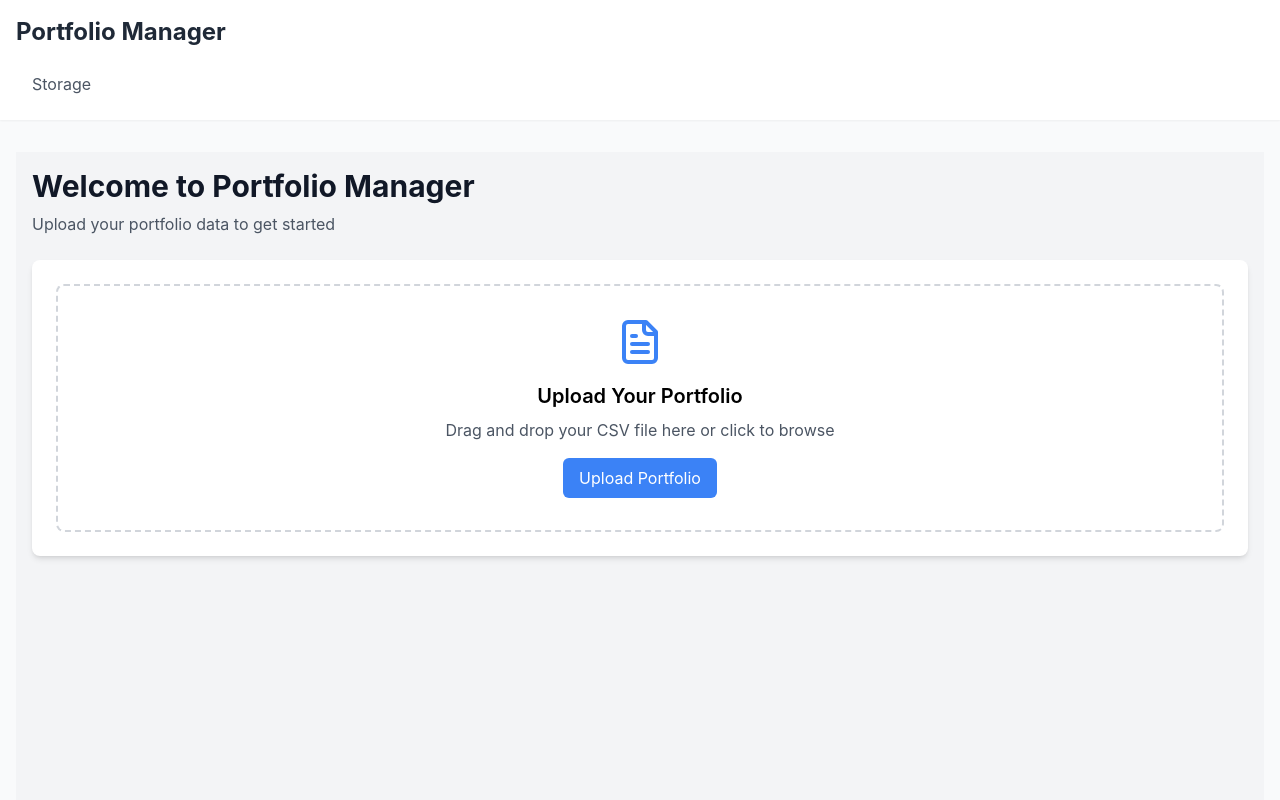
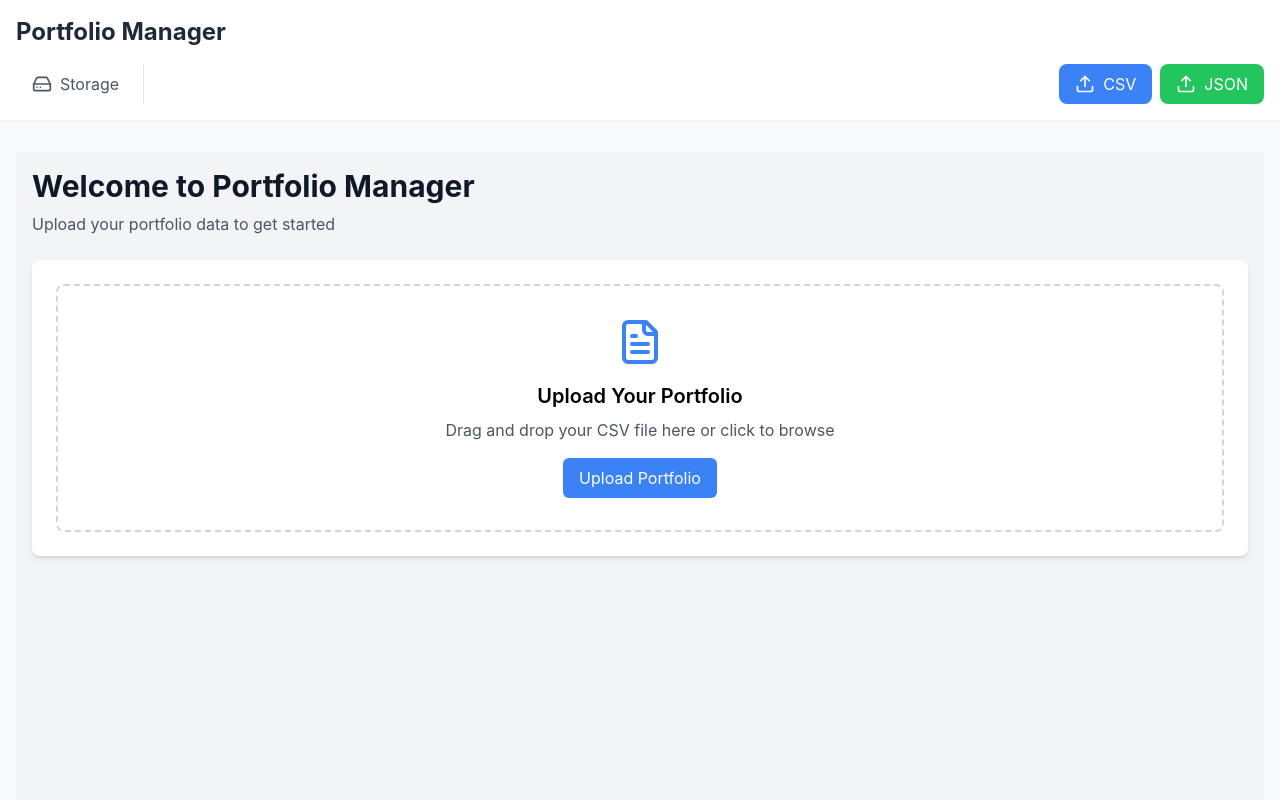
Before and after one commit to greenermoose/investments, a React (Vite) app: page / in a window 1280 px wide. Shown: the top 800 px of the page. Built offline with nearby package versions, Linux system fonts and the light colour scheme.

Commit message:
0.4.96 add history tab

```diff
--- a/src/components/PortfolioHeader.jsx
+++ b/src/components/PortfolioHeader.jsx
@@ -11,7 +11,8 @@ import {
   PieChart,
   List,
   Settings,
-  Layers
+  Layers,
+  History
 } from 'lucide-react';
 import { getDebugConfig } from '../utils/debugConfig';
 
@@ -54,29 +55,30 @@ const PortfolioHeader = ({
   const primaryNavigationItems = [
     { id: 'account-management', label: 'Account Management', icon: Settings },
     { id: 'portfolio', label: 'Portfolio', icon: PieChart },
+    { id: 'history', label: 'History', icon: History },
     { id: 'storage-manager', label: 'Storage', icon: HardDrive }
   ];
 
   const secondaryNavigationItems = [
     { id: 'transactions', label: 'Transactions', icon: List },
-    { id: 'lots', label: 'Lots', icon: Layers },
-    { id: 'history', label: 'History', icon: FileText }
+    { id: 'lots', label: 'Lots', icon: Layers }
   ];
 
-  const renderTab = (tabId, label) => {
+  const renderTab = (tabId, label, Icon) => {
     // Special case for storage-manager - always show it
     if (tabId === 'storage-manager') {
       return (
         <button
           key={tabId}
           onClick={() => onTabChange?.(tabId)}
-          className={`px-4 py-2 rounded-lg transition-colors ${
+          className={`px-4 py-2 rounded-lg transition-colors flex items-center space-x-2 ${
             activeTab === tabId
               ? 'bg-blue-500 text-white'
               : 'text-gray-600 hover:bg-gray-100'
           }`}
         >
-          {label}
+          <Icon className="h-5 w-5" />
+          <span>{label}</span>
         </button>
       );
     }
@@ -88,13 +90,14 @@ const PortfolioHeader = ({
       <button
         key={tabId}
         onClick={() => onTabChange?.(tabId)}
-        className={`px-4 py-2 rounded-lg transition-colors ${
+        className={`px-4 py-2 rounded-lg transition-colors flex items-center space-x-2 ${
           activeTab === tabId
             ? 'bg-blue-500 text-white'
             : 'text-gray-600 hover:bg-gray-100'
         }`}
       >
-        {label}
+        <Icon className="h-5 w-5" />
+        <span>{label}</span>
       </button>
     );
   };
@@ -104,23 +107,49 @@ const PortfolioHeader = ({
       <div className="container mx-auto px-4 py-4">
         <div className="flex items-center justify-between mb-4">
           <h1 className="text-2xl font-bold text-gray-800">Portfolio Manager</h1>
+          {portfolioDate && (
+            <div className="text-sm text-gray-600">
+              As of {formatDate(portfolioDate)}
+            </div>
+          )}
         </div>
 
         <div className="flex items-center justify-between">
           <nav className="flex space-x-2">
-            {renderTab('account-management', 'Account Management')}
-            {renderTab('portfolio', 'Portfolio')}
-            {renderTab('transactions', 'Transactions')}
-            {renderTab('lots', 'Lots')}
-            {renderTab('history', 'History')}
-            {renderTab('storage-manager', 'Storage')}
+            {primaryNavigationItems.map(item => renderTab(item.id, item.label, item.icon))}
+            <div className="border-l border-gray-200 mx-2"></div>
+            {secondaryNavigationItems.map(item => renderTab(item.id, item.label, item.icon))}
           </nav>
 
-          {selectedAccount && (
-            <div className="text-sm text-gray-600">
-              Selected Account: {selectedAccount}
+          <div className="flex items-center space-x-4">
+            {selectedAccount && (
+              <div className="text-sm text-gray-600">
+                Selected Account: {selectedAccount}
+              </div>
+            )}
+            {onSnapshotSelect && (
+              <SnapshotSelector
+                onSnapshotSelect={onSnapshotSelect}
+                refreshKey={refreshKey}
+              />
+            )}
+            <div className="flex space-x-2">
+              <button
+                onClick={onCsvUpload}
+                className="px-4 py-2 rounded-lg bg-blue-500 text-white hover:bg-blue-600 transition-colors flex items-center space-x-2"
+              >
+                <Upload className="h-5 w-5" />
+                <span>CSV</span>
+              </button>
+              <button
+                onClick={onJsonUpload}
+                className="px-4 py-2 rounded-lg bg-green-500 text-white hover:bg-green-600 transition-colors flex items-center space-x-2"
+              >
+                <Upload className="h-5 w-5" />
+                <span>JSON</span>
+              </button>
             </div>
-          )}
+          </div>
         </div>
       </div>
     </header>
--- a/src/components/PortfolioManager.jsx
+++ b/src/components/PortfolioManager.jsx
@@ -35,6 +35,7 @@ const PortfolioManager = () => {
   const acquisition = useAcquisition();
   const navigation = useNavigation();
   const account = useAccount();
+  const fileUpload = useFileUpload();
   const [showUploadModal, setShowUploadModal] = useState(false);
   const [uploadModalType, setUploadModalType] = useState(null); // 'csv' or 'json'
   const [selectedSymbol, setSelectedSymbol] = useState(null);
@@ -75,7 +76,7 @@ const PortfolioManager = () => {
     if (!isDataLoaded) {
       return []; // No tabs when no data
     }
-    return ['account-management', 'portfolio', 'transactions', 'lots', 'storage-manager', 'security-detail'];
+    return ['account-management', 'portfolio', 'transactions', 'lots', 'history', 'storage-manager', 'security-detail'];
   };
 
   const { selectedAccount, setSelectedAccount } = account;
@@ -91,14 +92,48 @@ const PortfolioManager = () => {
   // Handle file upload modals
   const handleCsvUpload = () => {
     debugLog('ui', 'upload', 'CSV upload requested');
-    setUploadModalType('csv');
-    setShowUploadModal(true);
+    const input = document.createElement('input');
+    input.type = 'file';
+    input.accept = '.csv';
+    input.onchange = async (e) => {
+      const file = e.target.files[0];
+      if (file) {
+        try {
+          setLoadingState(true);
+          await fileUpload.handleFileUpload(file);
+          await refreshData();
+          setSnapshotRefreshKey(prev => prev + 1);
+        } catch (error) {
+          console.error('Error uploading CSV:', error);
+        } finally {
+          setLoadingState(false);
+        }
+      }
+    };
+    input.click();
   };
 
   const handleJsonUpload = () => {
     debugLog('ui', 'upload', 'JSON upload requested');
-    setUploadModalType('json');
-    setShowUploadModal(true);
+    const input = document.createElement('input');
+    input.type = 'file';
+    input.accept = '.json';
+    input.onchange = async (e) => {
+      const file = e.target.files[0];
+      if (file) {
+        try {
+          setLoadingState(true);
+          await fileUpload.handleFileUpload(file);
+          await refreshData();
+          setSnapshotRefreshKey(prev => prev + 1);
+        } catch (error) {
+          console.error('Error uploading JSON:', error);
+        } finally {
+          setLoadingState(false);
+        }
+      }
+    };
+    input.click();
   };
 
   const closeUploadModal = () => {
@@ -331,6 +366,11 @@ const PortfolioManager = () => {
         availableTabs={getAvailableTabs()}
         activeTab={activeTab}
         onTabChange={changeTab}
+        onSnapshotSelect={handleSnapshotSelect}
+        refreshKey={snapshotRefreshKey}
+        portfolioDate={portfolioDate}
+        onCsvUpload={handleCsvUpload}
+        onJsonUpload={handleJsonUpload}
       />
 
       <main className="container mx-auto px-4 py-8">
```
Also changed, not shown: 1 other file (tests, documents, lock files or other folders).
